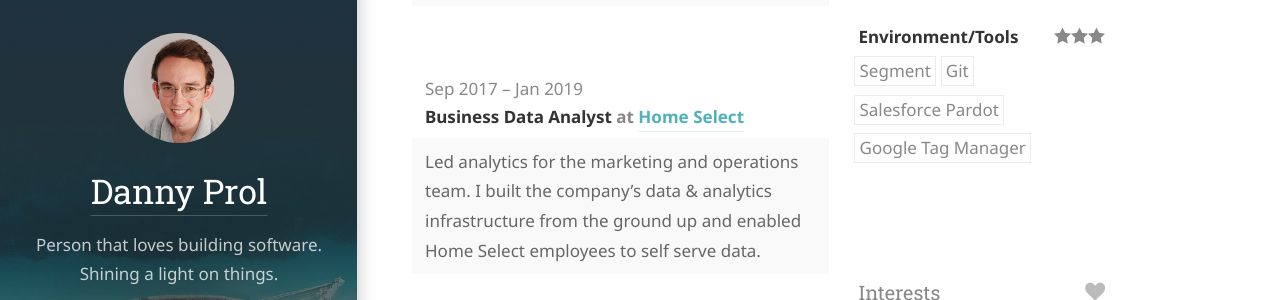
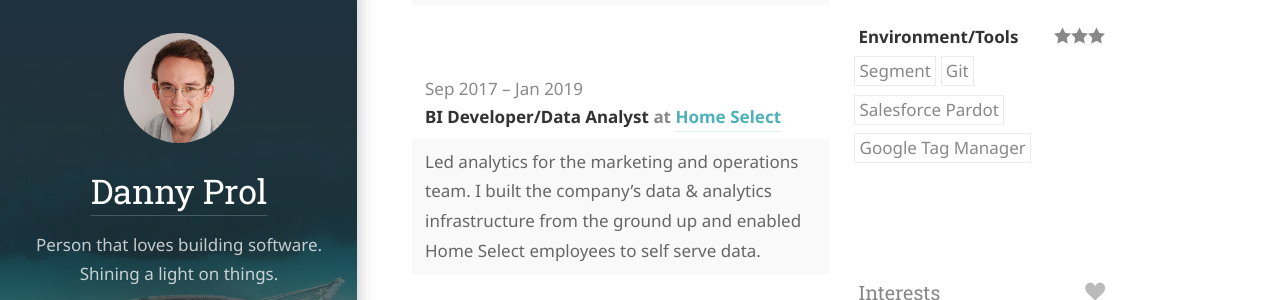
Before and after one commit to dprol/dprol.github.io, a Jekyll site: the page built from resume.md, in a window 1280 px wide and 900 px high, scrolled down 1177 px. Shown: the part 155-455 px from the top of the window. Built offline with Jekyll 4.4.1, drawn with Linux system fonts in a browser that asks for light colours; some web fonts are replaced.

Commit message:
Update resume.yml

```diff
--- a/_data/resume.yml
+++ b/_data/resume.yml
@@ -43,7 +43,7 @@ work:
       I worked for 6 months on some special projects to understand and help with marketing mix investment optimization, retention, and growth optimization (MGM & Prime). I worked in business intelligence by doing design and development of business reports for teams with the Looker technology. As a BI Analyst, I engage with a wide variety of stakeholders, from the CMO to software engineers, using data to inform company decisions and discover insights.
     highlights:
   - company: "Home Select"
-    position: "Business Data Analyst"
+    position: "BI Developer/Data Analyst"
     website: "https://www.homeselect.com/"
     startDate: "2017-09-01"
     endDate: "2019-01-01"
```
